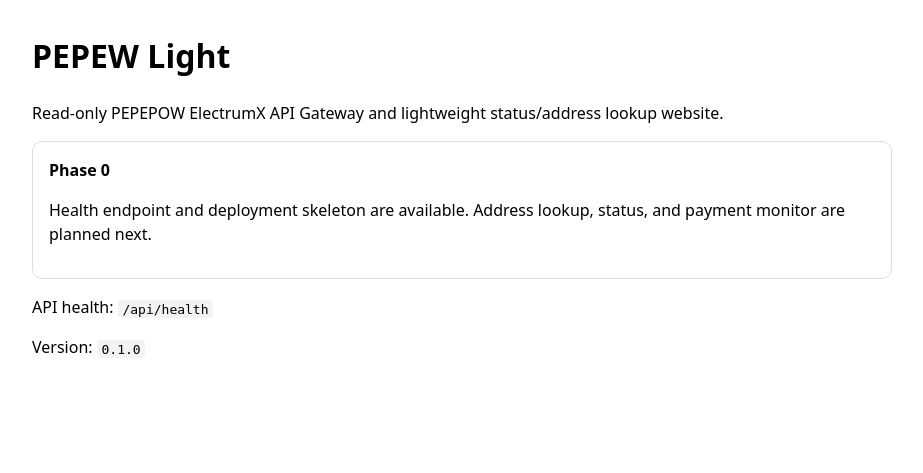
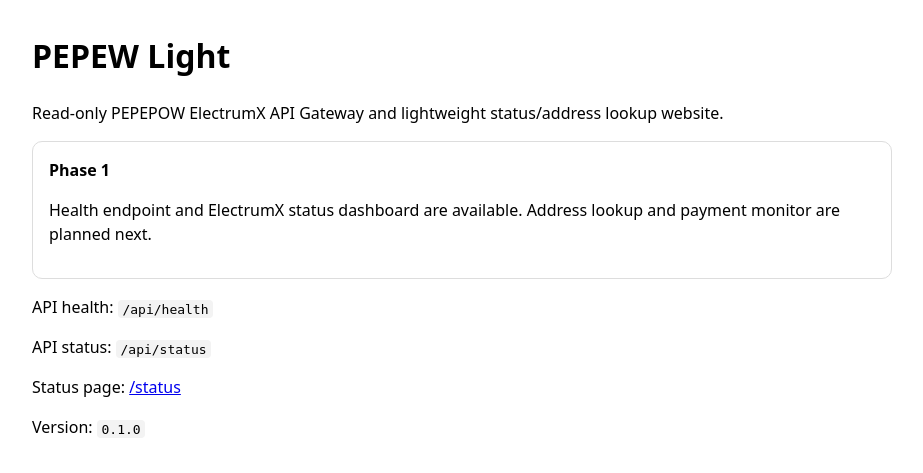
Before and after one commit to edisontw/pepepow-electrumx-service, a FastAPI app: page / in a window 1280 px wide. Shown: the top 473 px of the page, without its empty margins (0-923 px from the left). Run offline with FastAPI, Linux system fonts and the light colour scheme.

Commit message:
Update homepage with status links

```diff
--- a/backend/app/templates/index.html
+++ b/backend/app/templates/index.html
@@ -14,10 +14,12 @@
   <h1>PEPEW Light</h1>
   <p>Read-only PEPEPOW ElectrumX API Gateway and lightweight status/address lookup website.</p>
   <div class="card">
-    <strong>Phase 0</strong>
-    <p>Health endpoint and deployment skeleton are available. Address lookup, status, and payment monitor are planned next.</p>
+    <strong>Phase 1</strong>
+    <p>Health endpoint and ElectrumX status dashboard are available. Address lookup and payment monitor are planned next.</p>
   </div>
   <p>API health: <code>/api/health</code></p>
+  <p>API status: <code>/api/status</code></p>
+  <p>Status page: <a href="/status">/status</a></p>
   <p>Version: <code>{{ version }}</code></p>
 </body>
 </html>
```
